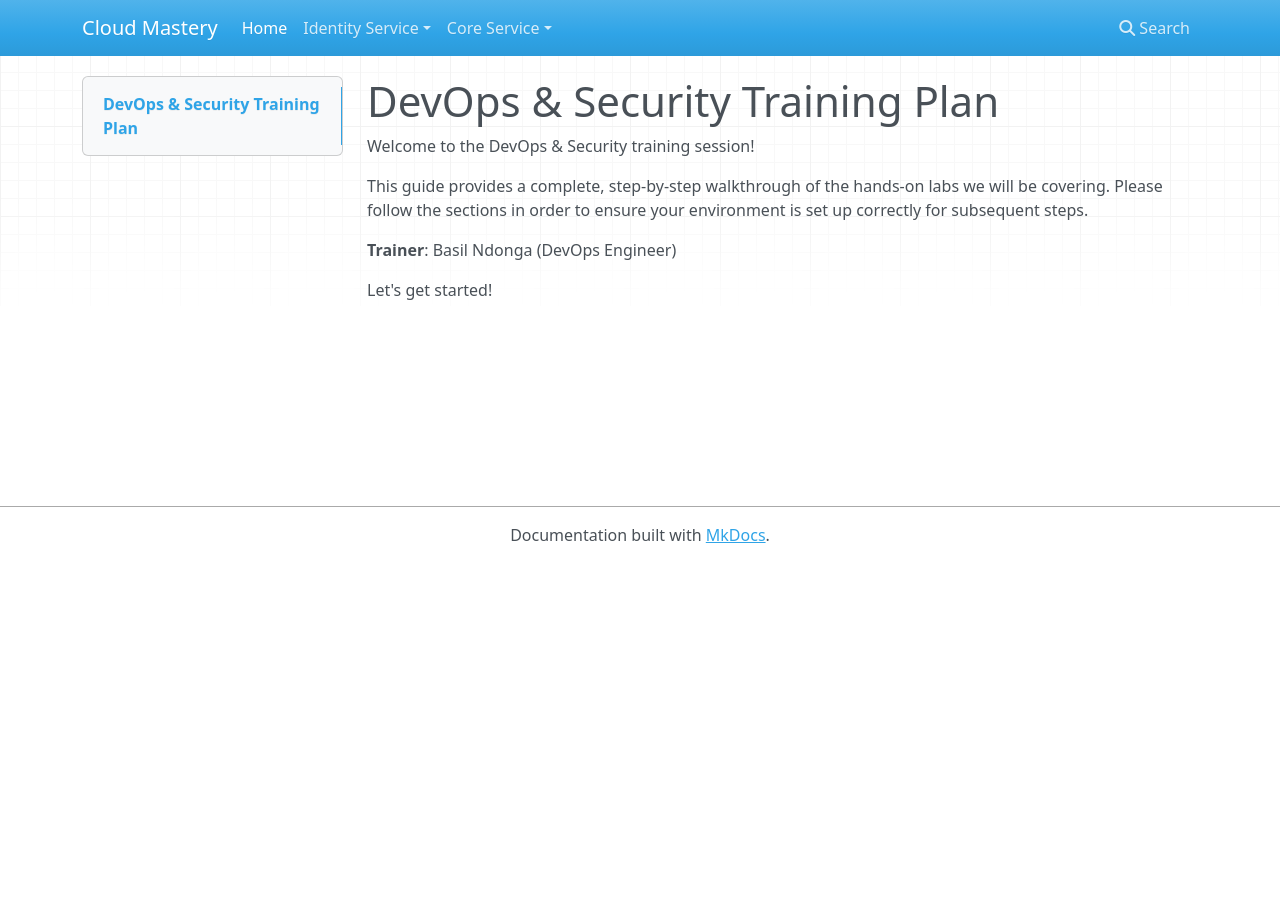
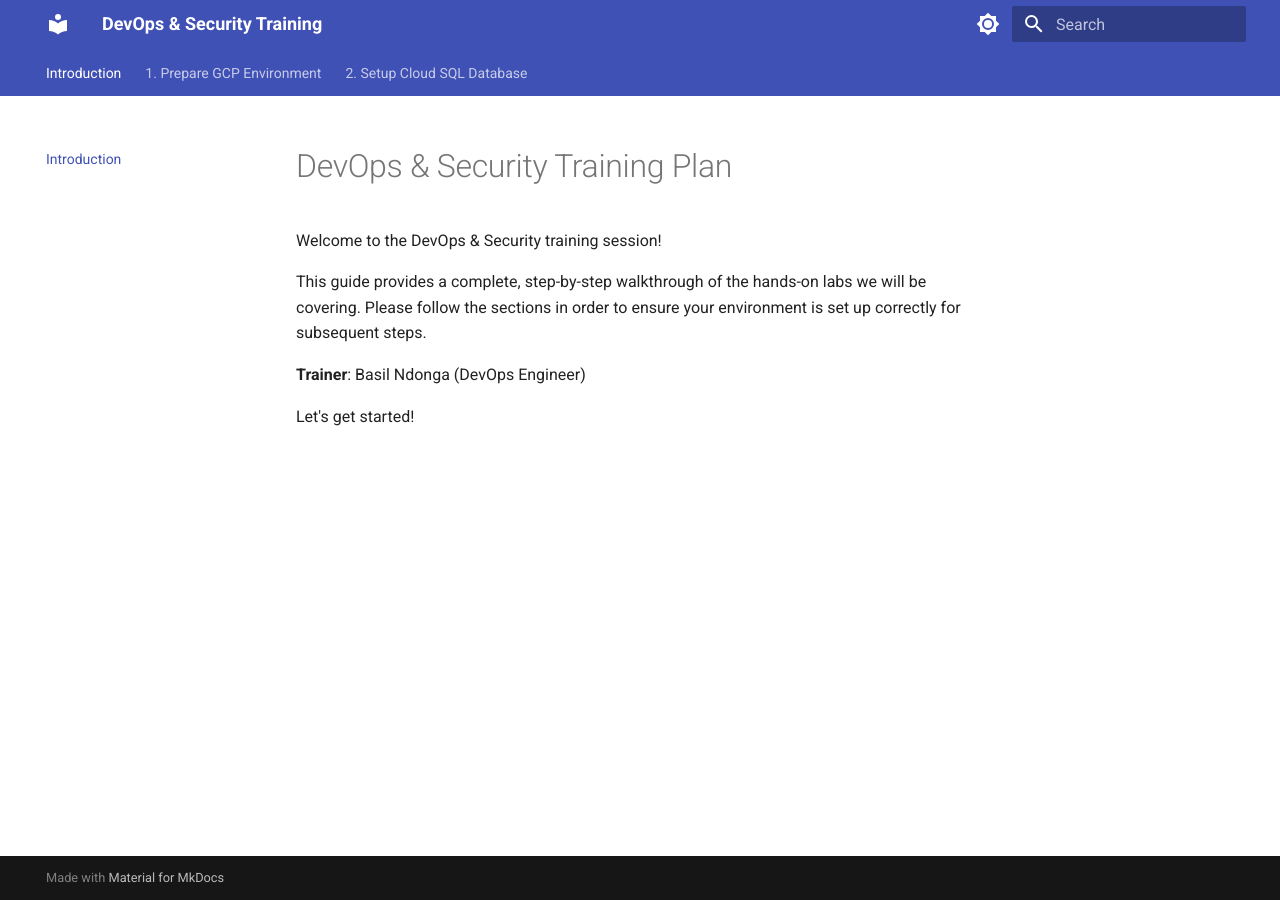
Before and after one commit to Pawa-IT-Solutions/cloud-mastery-docs, an MkDocs documentation site: the page built from docs/index.md, in a window 1280 px wide. Built offline with MkDocs 1.6.1 and Material for MkDocs 9.7.7, drawn with Linux system fonts in a browser that asks for light colours; nearby versions of some CDN libraries.

Commit message:
syntax fix

```diff
--- a/mkdocs.yml
+++ b/mkdocs.yml
@@ -1,98 +1,27 @@
-site_name: Cloud Mastery
-extra_css:
-  - stylesheets/extra.css
+site_name: DevOps & Security Training
+site_author: Basil Ndonga
+site_description: A training guide for the DevOps & Security chapter.
+
 theme:
-  name: mkdocs
-  features:
-    - navigation.tabs
-    - navigation.tabs.sticky
-    - navigation.path
-    - toc.follow
-    - navigation.sections
-    - navigation.top
-    - search.suggest
-    - search.highlight
-    - content.tabs.link
-    - content.code.annotation
-    - content.code.copy
+  name: material
   palette:
+    # Palette toggle for light vs dark mode
     - scheme: default
-      accent: indigo
       toggle:
         icon: material/brightness-7
         name: Switch to dark mode
     - scheme: slate
-      accent: indigo
       toggle:
         icon: material/brightness-4
         name: Switch to light mode
-  font:
-    text: "Roboto"
-    code: "Roboto Mono"
-  favicon: assets/images/logo.svg
-  icon:
-    logo: logo
-  logo: assets/images/logo.svg
+  features:
+    - navigation.tabs
+    - navigation.top
+    - search.suggest
+    - content.code.annotate
 
-# Plugins
-plugins:
-  - search:
-      separator: '[\s\-,:!=\[\]()"`/]+|\.(?!\d)|&[lg]t;|(?!\b)(?=[A-Z][a-z])'
-  - minify:
-      minify_html: true
-  - swagger-ui-tag
-
-# Extensions
-markdown_extensions:
-  - tables
-  - abbr
-  - admonition
-  - attr_list
-  - def_list
-  - footnotes
-  - md_in_html
-  - toc:
-      permalink: false
-  - pymdownx.arithmatex:
-      generic: true
-  - pymdownx.betterem:
-      smart_enable: all
-  - pymdownx.caret
-  - pymdownx.details
-  # - pymdownx.emoji:
-  #     emoji_generator: !!python/name:materialx.emoji.to_svg
-  #     emoji_index: !!python/name:materialx.emoji.twemoji
-  - pymdownx.highlight:
-      anchor_linenums: true
-      line_spans: __span
-      pygments_lang_class: true
-  - pymdownx.inlinehilite
-  - pymdownx.keys
-  - pymdownx.magiclink:
-      repo_url_shorthand: true
-      user: squidfunk
-      repo: mkdocs-material
-  - pymdownx.mark
-  - pymdownx.smartsymbols
-  - pymdownx.superfences:
-      custom_fences:
-        - name: mermaid
-          class: mermaid
-          format: !!python/name:pymdownx.superfences.fence_code_format
-  - pymdownx.tabbed:
-      alternate_style: true
-  - pymdownx.tasklist:
-      custom_checkbox: true
-  - pymdownx.tilde
-  - admonition
-  - pymdownx.details
-  - pymdownx.superfences
-
+# Navigation Structure
 nav:
-  - Home: index.md
-  - Identity Service:
-      - Overview: services/identityService/identityService.md
-      - API Reference: services/identityService/swagger.md
-  - Core Service:
-      - Overview: services/coreService/coreService.md
-      - API Reference: services/coreService/swagger.md
+  - 'Introduction': index.md
+  - '1. Prepare GCP Environment': 1-prepare-gcp-environment.md
+  - '2. Setup Cloud SQL Database': 2-setup-cloud-sql.md
```
